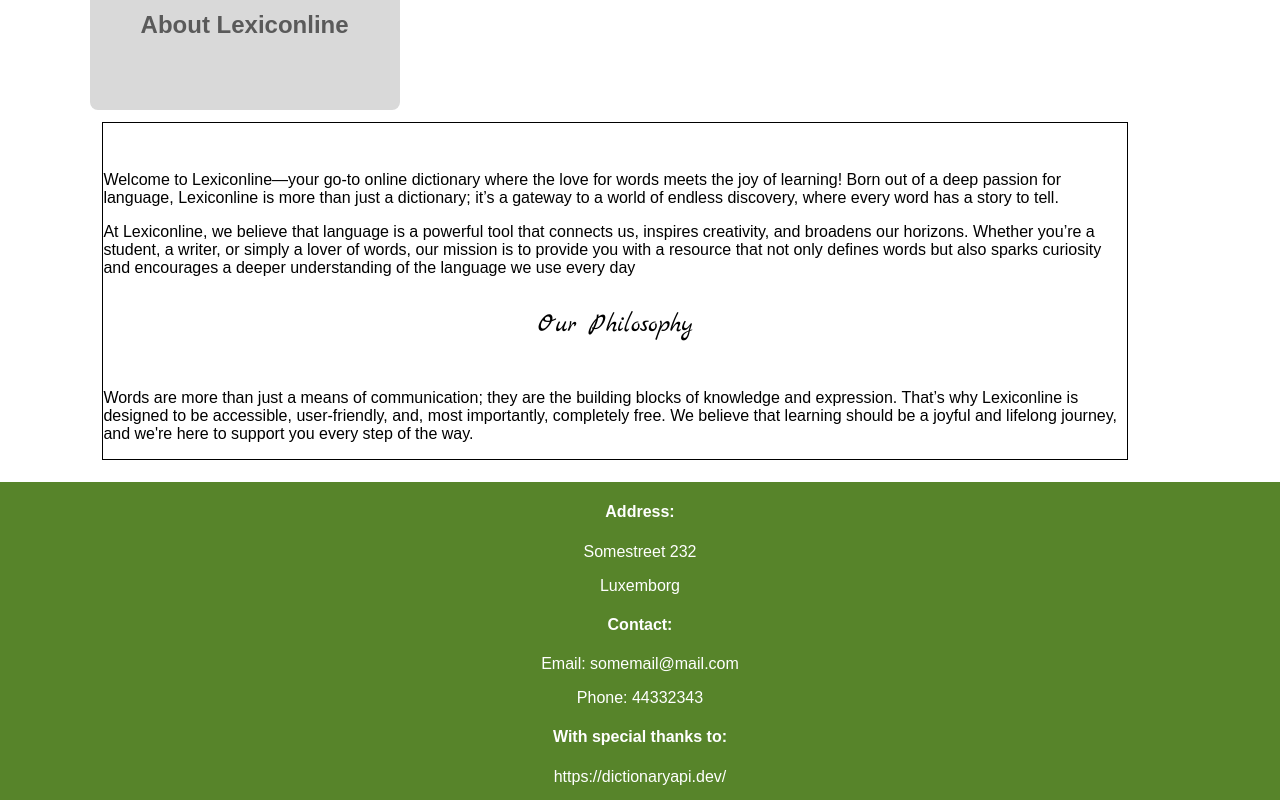
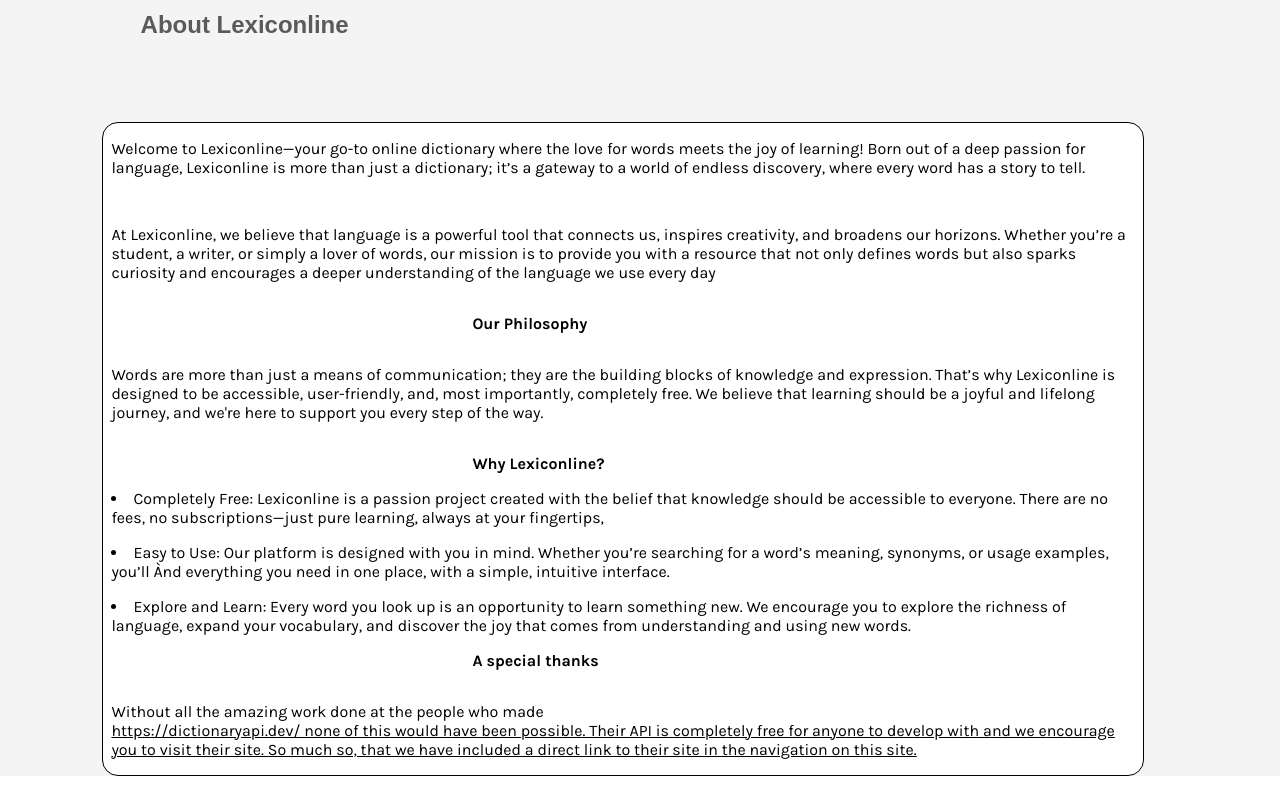
Before and after one commit to Chrstjan/React-Lexiconline, a React (Vite) app in the folder Lexiconline/: page /about in a window 1280 px wide. Shown: the part 380-1180 px from the top of the page. Built offline with nearby package versions, Linux system fonts and the light colour scheme.

Commit message:
Made the rest of the text in the about page

```diff
--- a/Lexiconline/src/components/Footer/FooterInfo.jsx/FooterInfo.module.scss
+++ b/Lexiconline/src/components/Footer/FooterInfo.jsx/FooterInfo.module.scss
@@ -2,4 +2,5 @@
 
 .infoStyling {
   @extend %karma-font;
+  text-align: center;
 }
--- a/Lexiconline/src/components/Header/Nav/Nav.jsx
+++ b/Lexiconline/src/components/Header/Nav/Nav.jsx
@@ -9,7 +9,7 @@ export const Nav = () => {
           <li>
             <NavLink
               style={({ isActive }) =>
-                isActive ? { color: "blue" } : { color: "white" }
+                isActive ? { textDecoration: "underline", color: "white" } : { color: "white" }
               }
               to={"/"}
             >
@@ -19,7 +19,7 @@ export const Nav = () => {
           <li>
             <NavLink
               style={({ isActive }) =>
-                isActive ? { color: "blue" } : { color: "white" }
+                isActive ? { textDecoration: "underline", color: "white" } : { color: "white" }
               }
               to={"/about"}
             >
@@ -27,14 +27,7 @@ export const Nav = () => {
             </NavLink>
           </li>
           <li>
-            <NavLink
-              style={({ isActive }) =>
-                isActive ? { color: "blue" } : { color: "white" }
-              }
-              to={"/api"}
-            >
-              API
-            </NavLink>
+            <a href="https://dictionaryapi.dev/" target="_blank">API</a>
           </li>
         </ul>
       </nav>
--- a/Lexiconline/src/components/Header/Nav/Nav.module.scss
+++ b/Lexiconline/src/components/Header/Nav/Nav.module.scss
@@ -1,4 +1,5 @@
 @use "../../../styles/mixins" as m;
+@use "../../../styles/variables" as v;
 @use "../../../styles/placeholders";
 
 .navStyling {
@@ -13,6 +14,7 @@
 
     a {
       text-decoration: none;
+      color: v.$main-white-color;
     }
   }
 }
--- a/Lexiconline/src/components/Main/AboutText/AboutText.jsx
+++ b/Lexiconline/src/components/Main/AboutText/AboutText.jsx
@@ -1,14 +1,18 @@
 import style from "./AboutText.module.scss";
 
-export const AboutText = ({ headerText, textOne, textTwo }) => {
+export const AboutText = ({ headerText, textOne, textTwo, listTextOne, listTextTwo, listTextThree, footerText, footerLink }) => {
   return (
     <>
-      <header>
-        <h3>{headerText}</h3>
-      </header>
-      <span>
-        <p>{textOne}</p>
-        <p>{textTwo}</p>
+      {headerText ? <header>
+        <h4 className={style.headerStyling}>{headerText}</h4>
+      </header>: null}
+      <span className={style.textStyling}>
+        {textOne ? <p>{textOne}</p> : null}
+        {textTwo ? <p>{textTwo}</p> : null }
+        {listTextOne ? <li>{listTextOne}</li> : null}
+        {listTextTwo ? <li>{listTextTwo}</li> : null}
+        {listTextThree ? <li>{listTextThree}</li> : null}
+        {footerText ? <p>{footerText} <span className={style.footerText}><p>{footerLink}</p></span></p> : null}
       </span>
     </>
   );
--- a/Lexiconline/src/components/Main/AboutText/AboutText.module.scss
+++ b/Lexiconline/src/components/Main/AboutText/AboutText.module.scss
@@ -0,0 +1,31 @@
+@use "../../../styles/mixins" as m;
+@use "../../../styles/placeholders";
+
+header {
+    .headerStyling {
+        @extend .textStyling;
+        margin: 0;
+        padding-right: 9.5rem;
+        width: 150px;
+    }
+}
+
+.textStyling {
+    @extend %karla-font;
+    margin: 0;
+    @include m.flexBox(column, center, flex-start);
+
+
+    li::marker {
+        padding-right: 0;
+    }
+
+    p {
+        .footerText {
+            p {
+                margin: 0;
+                text-decoration: underline;
+            }
+        }
+    }
+}
--- a/Lexiconline/src/components/Main/Main.module.scss
+++ b/Lexiconline/src/components/Main/Main.module.scss
@@ -1,3 +1,6 @@
+@use "../../styles/variables" as *;
+
 .mainStyling {
   min-height: 99vh;
+  background: $gray-white-color;
 }
--- a/Lexiconline/src/components/Main/MainHeader/MainHeader.module.scss
+++ b/Lexiconline/src/components/Main/MainHeader/MainHeader.module.scss
@@ -4,7 +4,7 @@
 
 .headerStyling {
   @include m.flexBox(column, center, center);
-  background: v.$light-gray-color;
+  background: v.$gray-white-color;
   width: 150px;
   height: 170px;
   margin-left: 7%;
--- a/Lexiconline/src/components/Main/Paper/Paper.module.scss
+++ b/Lexiconline/src/components/Main/Paper/Paper.module.scss
@@ -8,5 +8,8 @@
     width: 80%;
     margin-left: 8%;
     margin-top: 8rem;
+    margin-bottom: 1.7rem;
+    padding: 0rem 0.5rem;
     border: 1px solid #000;
+    border-radius: 16px;
 }
--- a/Lexiconline/src/pages/AboutPage.jsx
+++ b/Lexiconline/src/pages/AboutPage.jsx
@@ -27,6 +27,20 @@ export const AboutPage = () => {
             completely free. We believe that learning should be a joyful and lifelong journey, and we're here to
             support you every step of the way."
           />
+          <AboutText headerText="Why Lexiconline?"
+          listTextOne="Completely Free: Lexiconline is a passion project created with the belief that knowledge should
+          be accessible to everyone. There are no fees, no subscriptions—just pure learning, always at your fingertips, "
+          listTextTwo=" Easy to Use: Our platform is designed with you in mind. Whether you’re searching for a word’s
+          meaning, synonyms, or usage examples, you’ll Ànd everything you need in one place, with a
+          simple, intuitive interface."
+          listTextThree="Explore and Learn: Every word you look up is an opportunity to learn something new. We
+          encourage you to explore the richness of language, expand your vocabulary, and discover the joy
+          that comes from understanding and using new words."
+          />
+          <AboutText headerText="A special thanks" footerText="Without all the amazing work done at the people who made" footerLink="https://dictionaryapi.dev/ none of this
+          would have been possible. Their API is completely free for anyone to develop with and we encourage
+          you to visit their site. So much so, that we have included a direct link to their site in the navigation
+          on this site."/>
         </Paper>
       </Wrapper>
     </>
```
